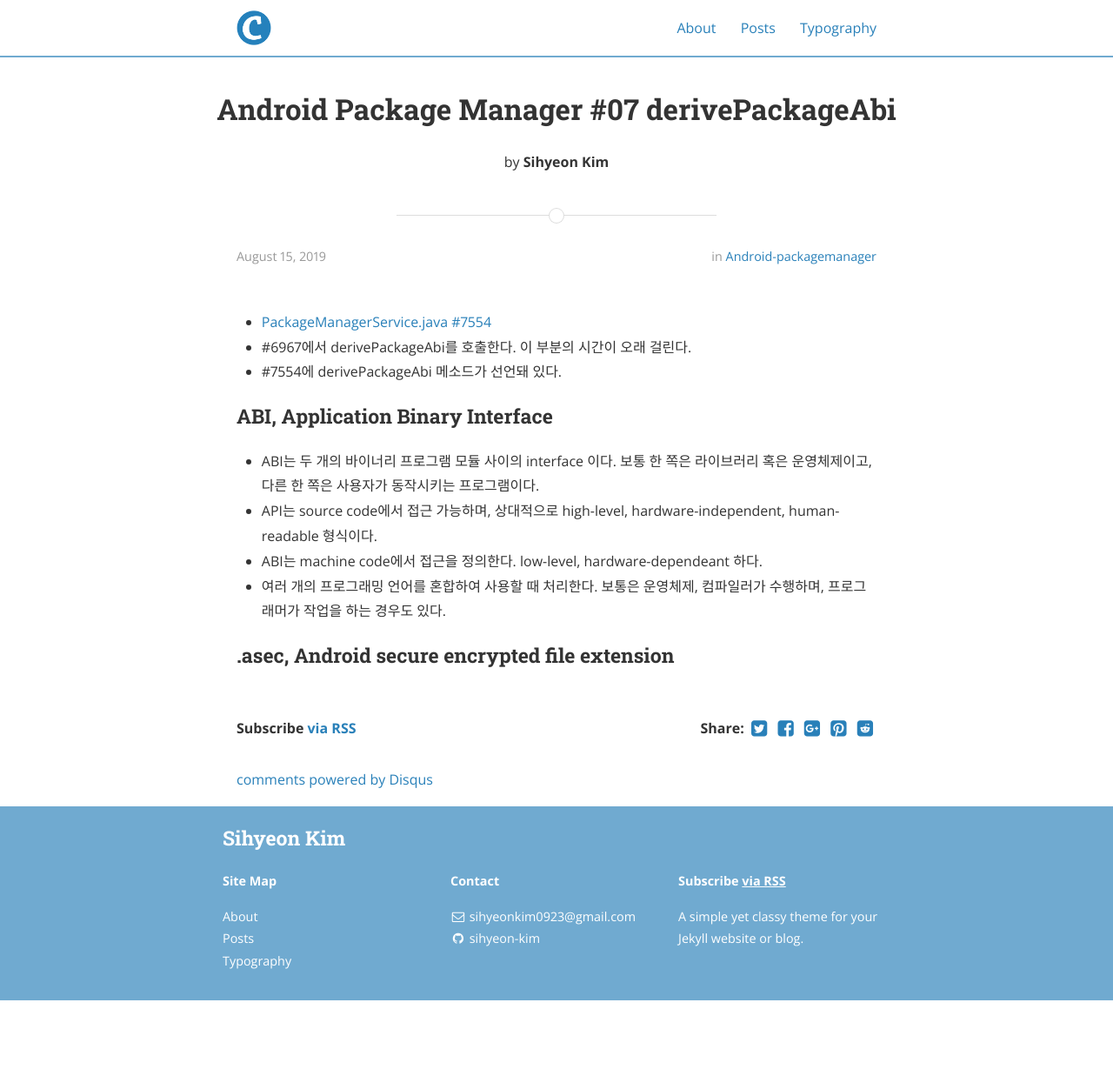
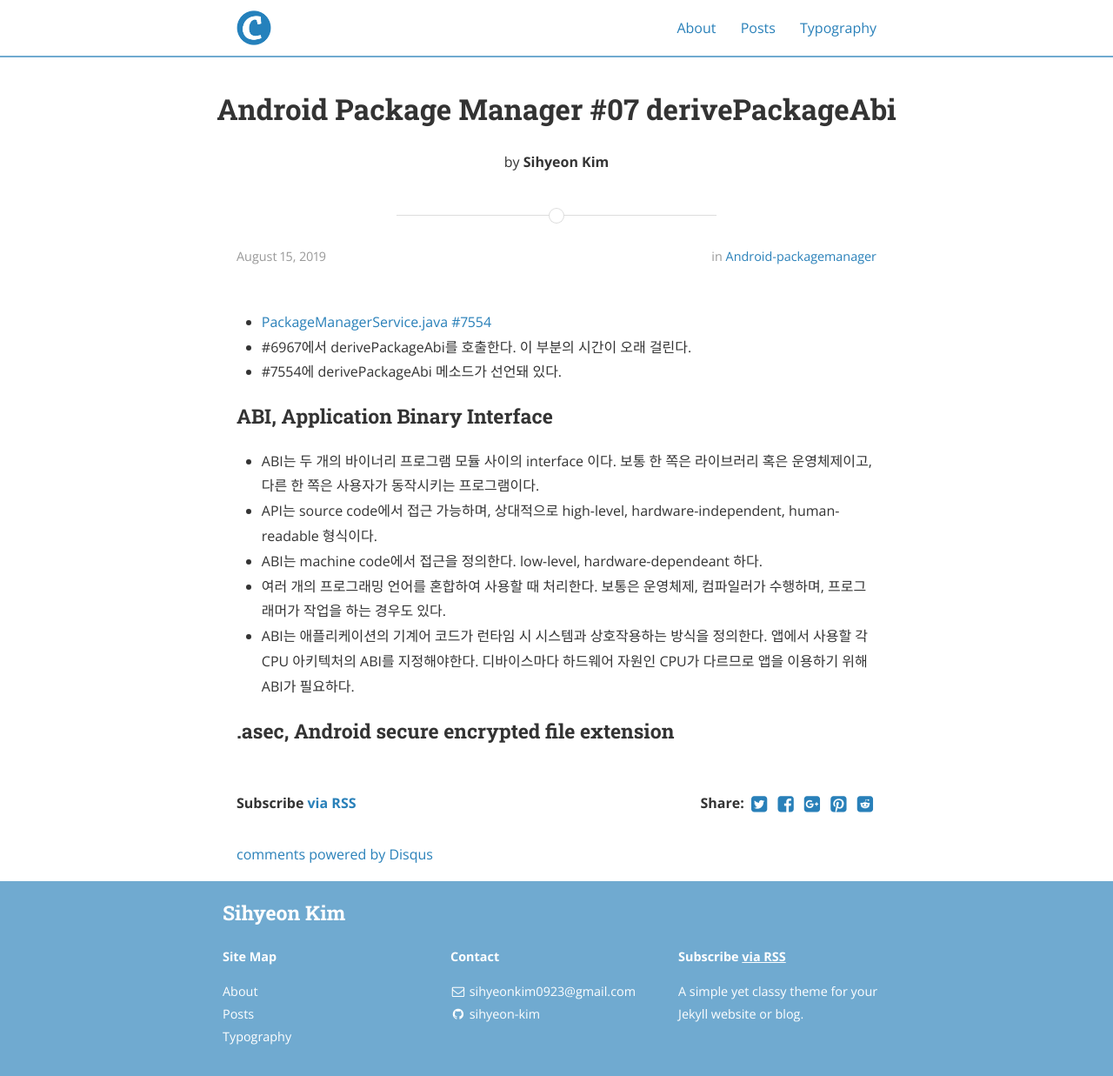
Before and after one commit to sihyeon-kim/sihyeon-kim.github.io, a Jekyll site: the page built from _posts/2019-08-15-Android-Package-Manager-#07-derivePackageAbi.markdown, in a window 1280 px wide. Shown: the whole page at 87% size. Built offline with Jekyll 4.4.1, drawn with Linux system fonts in a browser that asks for light colours; nearby versions of some CDN libraries; comment, search, counter and statistics services are not loaded; before the commit the page ends 1150 px from its top, so only the background shows below that.

Commit message:
Update 2019-08-15-Android-Package-Manager-#07-derivePackageAbi.markdown

```diff
--- a/_posts/2019-08-15-Android-Package-Manager-#07-derivePackageAbi.markdown
+++ b/_posts/2019-08-15-Android-Package-Manager-#07-derivePackageAbi.markdown
@@ -15,5 +15,6 @@ categories: android-packagemanager
 - API는 source code에서 접근 가능하며, 상대적으로 high-level, hardware-independent, human-readable 형식이다.
 - ABI는 machine code에서 접근을 정의한다. low-level, hardware-dependeant 하다.
 - 여러 개의 프로그래밍 언어를 혼합하여 사용할 때 처리한다. 보통은 운영체제, 컴파일러가 수행하며, 프로그래머가 작업을 하는 경우도 있다.
+- ABI는 애플리케이션의 기계어 코드가 런타임 시 시스템과 상호작용하는 방식을 정의한다. 앱에서 사용할 각 CPU 아키텍처의 ABI를 지정해야한다. 디바이스마다 하드웨어 자원인 CPU가 다르므로 앱을 이용하기 위해 ABI가 필요하다.
 
 ### .asec, Android secure encrypted file extension
```
